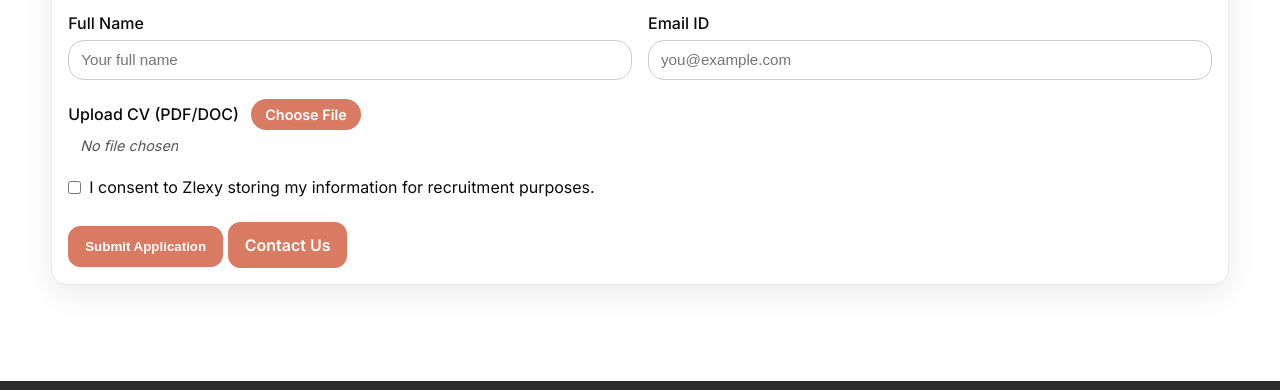
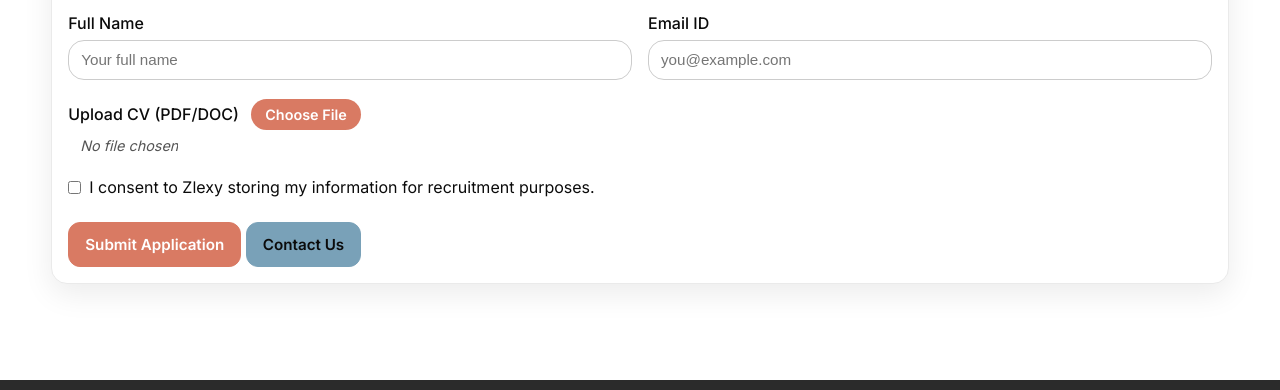
Before and after one commit to zlexyadmin/zlexy-web, a website: page src/for-freelancers.html in a window 1280 px wide. Shown: the part 1140-1530 px from the top of the page. Drawn offline with nearby package versions, Linux system fonts and the light colour scheme; files that its build step writes are made by us from their sources.

```diff
--- a/assets/css/main.css
+++ b/assets/css/main.css
@@ -656,3 +656,11 @@
     grid-template-columns: 1fr;
   }
 }
+
+/* --- Ensure button consistency --- */
+form .btn,
+form .btn-cta {
+  font-family: inherit; /* use site-wide Inter font */
+  font-size: 0.95rem;
+  font-weight: 600;
+}
--- a/src/for-freelancers.html
+++ b/src/for-freelancers.html
@@ -114,17 +114,16 @@
             <span id="cv-filename" class="file-name" aria-live="polite">No file chosen</span>
           </div>
 
-
           <div class="form-field checkbox-row">
             <input id="consent" type="checkbox" name="consent" value="yes" required>
             <label for="consent">I consent to Zlexy storing my information for recruitment purposes.</label>
           </div>
 
-
           <div class="cta">
             <button class="btn btn-cta" type="submit">Submit Application</button>
-            <a class="btn btn-cta" href="/contact.html">Contact Us</a>
+            <a class="btn" href="/contact.html">Contact Us</a>
           </div>
+
         </form>
       </div>
     </div>
```
